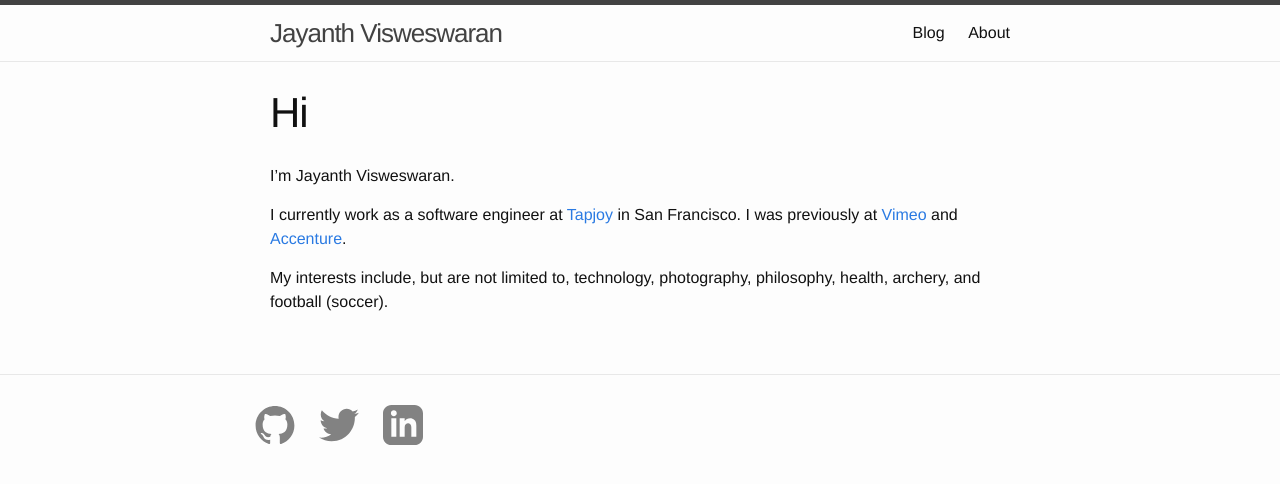
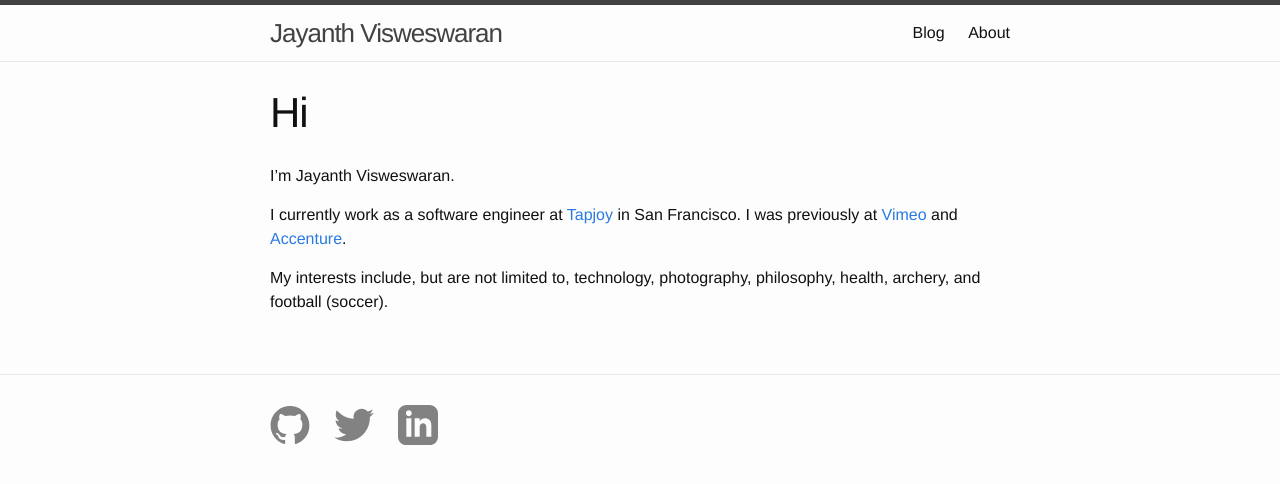
Before and after one commit to goose42/goose42.github.io, a Jekyll site: the page built from index.md, in a window 1280 px wide. Shown: the top 484 px of the page. Built offline with Jekyll 4.4.1, drawn with Linux system fonts in a browser that asks for light colours.

Commit message:
fix for mobile page layout issue.
The github icon looked a little too close to the edge. Almost felt like it was getting chopped off.

```diff
--- a/_includes/icon-github.html
+++ b/_includes/icon-github.html
@@ -1,5 +1,5 @@
 <a href="https://github.com/{{ include.username }}">
-  <span class="icon icon--github" style="padding-right:20px">
+  <span class="icon icon--github" style="padding-right:20px;padding-left:15px">
     {% include icon-github.svg %}
   </span>
 </a>
```
